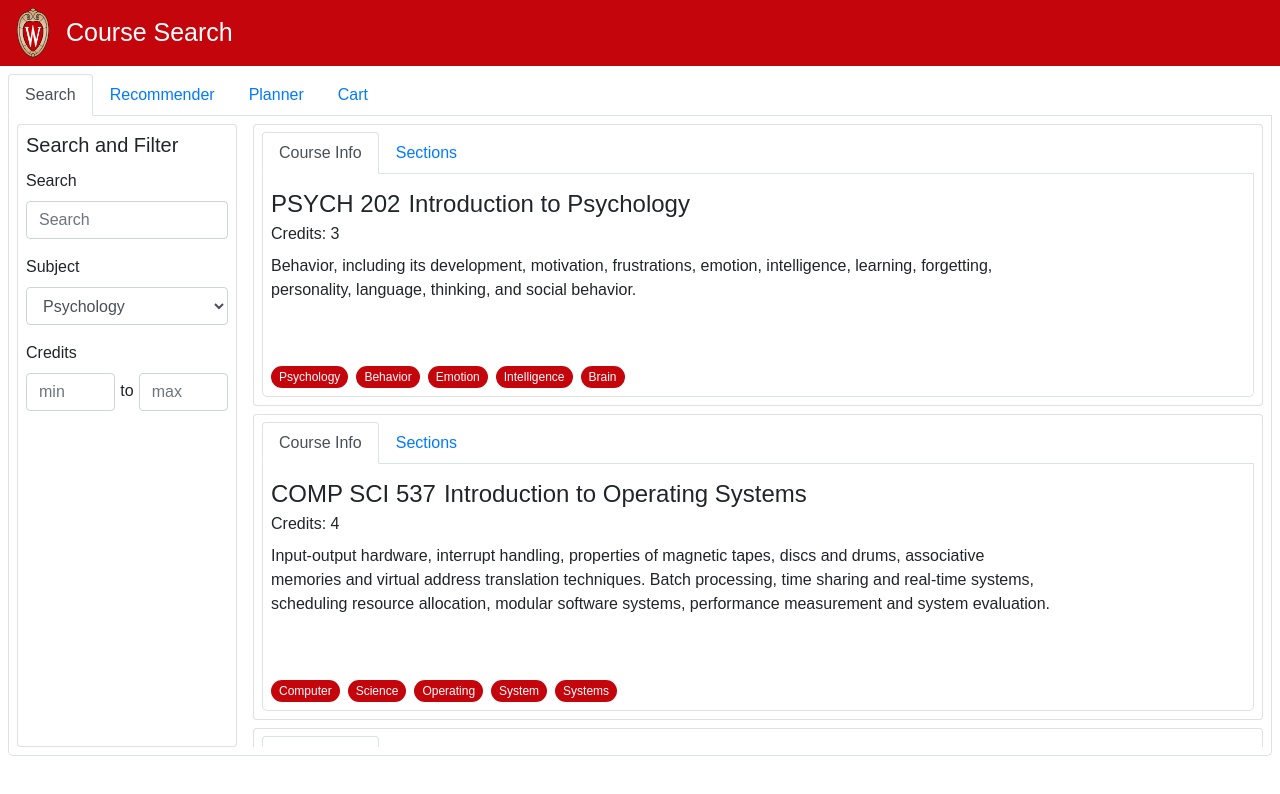
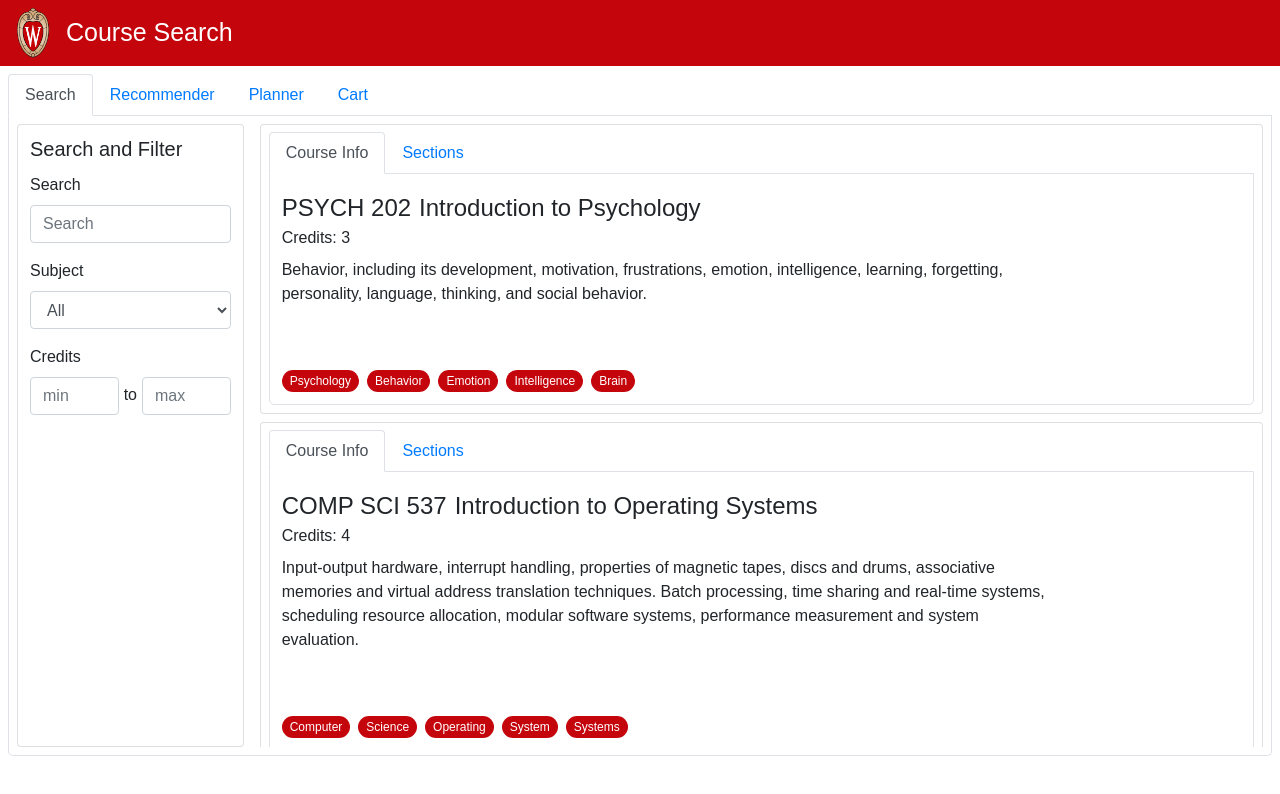
Before and after one commit to shen92/UW-Course-Search, a React (Create React App) app: page / in a window 1280 px wide. Shown: the top 794 px of the page. Built offline with nearby package versions, Linux system fonts and the light colour scheme.

Commit message:
refactor and filter re-do

```diff
--- a/src/components/CourseArea.js
+++ b/src/components/CourseArea.js
@@ -1,5 +1,5 @@
 import React from 'react';
-import { Container } from 'react-bootstrap';
+import PropTypes from 'prop-types';
 
 import { CourseCard } from '../components';
 
@@ -8,23 +8,15 @@ import '../css/components.css'
 function CourseArea(props) {
     const { filteredCourses } = props;
 
-    const renderFilteredCourses = () => {
-        let courses = [];
-        for (const item of Object.entries(filteredCourses)) {
-            const courseKey = item[0];
-            const course = item[1]
-            courses.push(
-                <CourseCard key={courseKey} course={course}/>
-            );
-        }
-        return courses;
-    }
-
     return (
         <div className="courseArea">
-            {renderFilteredCourses()}
+            {filteredCourses.map(course =>  <CourseCard key={course.key} course={course}/>)}
         </div>
     )
 }
 
+CourseArea.props = {
+    filteredCourses: PropTypes.array.isRequired,
+}
+
 export default CourseArea;
--- a/src/components/Sidebar.js
+++ b/src/components/Sidebar.js
@@ -1,26 +1,68 @@
 import React from 'react';
 import PropTypes from 'prop-types';
 
-import { Container, Card, Form } from 'react-bootstrap';
+import { Card, Form } from 'react-bootstrap';
 
 import '../css/components.css'
 
 function Sidebar(props) {
-    const { subjects } = props;
+    const {
+        subjects,
+        setSearchKeyword,
+        setSearchSubject,
+        setSearchMinCredits,
+        setSearchMaxCredits
+    } = props;
+
+    const onSearchTextInputChange = (e) => {
+        setSearchKeyword(e.currentTarget.value);
+    }
+
+    const onSubjectSelectChange = (e) => {
+        setSearchSubject(e.currentTarget.value)
+    }
+
+    const onMinCreditsInputChange = (e) =>{
+        const value = parseInt(e.currentTarget.value);
+        if (!isNaN(value))
+            setSearchMinCredits(value);
+        else
+            setSearchMinCredits(-1);
+    }
+
+    const onMaxCreditsInputChange = (e) => {
+        const value = parseInt(e.currentTarget.value);
+        if (!isNaN(value))
+            setSearchMaxCredits(value);
+        else
+            setSearchMaxCredits(10);
+    }
 
     return (
         <Card className="sidebar">
             <Card.Title>Search and Filter</Card.Title>
             <Form>
-                <Form.Group controlId="formKeywords"
-                            style={{width: '100%'}}>
+                <Form.Group
+                    controlId="formKeywords"
+                    style={{width: '100%'}}
+                >
                     <Form.Label>Search</Form.Label>
-                    <Form.Control type="text" placeholder="Search" autoComplete="off"/>
+                    <Form.Control
+                        type="text"
+                        placeholder="Search"
+                        autoComplete="off"
+                        onChange={(e) => onSearchTextInputChange(e)}
+                        // value={searchKeyword}
+                    />
                 </Form.Group>
 
                 <Form.Group controlId="formSubject">
                     <Form.Label>Subject</Form.Label>
-                    <Form.Control as="select">
+                    <Form.Control
+                        as="select"
+                        onChange={(e) => onSubjectSelectChange(e)}
+                        // value={searchSubject}
+                    >
                         { subjects.map(subject => <option key={subject}>{subject}</option>) }
                     </Form.Control>
                 </Form.Group>
@@ -28,11 +70,23 @@ function Sidebar(props) {
                 <div style={{display: 'flex', flexDirection: 'row', alignItems: 'center'}}>
                     <Form.Group controlId="minimumCredits" >
                         <Form.Label>Credits</Form.Label>
-                        <Form.Control type="text" placeholder="min" autoComplete="off"/>
+                        <Form.Control
+                            type="text"
+                            placeholder="min"
+                            autoComplete="off"
+                            onChange={(e) => onMinCreditsInputChange(e)}
+                            // value={searchMinCredits}
+                        />
                     </Form.Group>
                     <div style={{marginLeft: 5, marginRight: 5, marginTop: 13}}>to</div>
                     <Form.Group controlId="maximumCredits" style={{marginTop: '32px'}}>
-                        <Form.Control type="text" placeholder="max" autoComplete="off"/>
+                        <Form.Control
+                            type="text"
+                            placeholder="max"
+                            autoComplete="off"
+                            onChange={(e) => onMaxCreditsInputChange(e)}
+                            // value={searchMaxCredits}
+                        />
                     </Form.Group>
                 </div>
             </Form>
@@ -42,13 +96,9 @@ function Sidebar(props) {
 
 Sidebar.props = {
     subjects: PropTypes.array.isRequired,
-    searchKeyword: PropTypes.string.isRequired,
     setSearchKeyword: PropTypes.func.isRequired,
-    searchSubject: PropTypes.string.isRequired,
     setSearchSubject: PropTypes.func.isRequired,
-    searchMinCredits: PropTypes.string.isRequired,
     setSearchMinCredits: PropTypes.func.isRequired,
-    searchMaxCredits: PropTypes.string.isRequired,
     setSearchMaxCredits: PropTypes.func.isRequired,
 }
 
--- a/src/css/components.css
+++ b/src/css/components.css
@@ -9,7 +9,7 @@
 
 .sidebar {
   flex: 1;
-  padding: 8px;
+  padding: 12px;
 }
 
 .courseArea {
@@ -26,7 +26,7 @@
 .courseCardContent {
   display: flex;
   flex-direction: column;
-  padding: 8px;
+  padding: 12px;
   border: 1px solid #dee2e6;
   border-radius: 0px 0px 5px 5px;
 }
--- a/src/views/Home.js
+++ b/src/views/Home.js
@@ -4,12 +4,13 @@ import { TabContent, Sidebar, CourseArea} from '../components';
 
 function Home() {
     const [subjects, setSubjects] = useState([]);
-    const [filteredCourses, setFilteredCourses] = useState({});
+    const [allCourses, setAllCourses] = useState([]);
+    const [filteredCourses, setFilteredCourses] = useState([]);
 
     const [searchKeyword, setSearchKeyword] = useState("");
-    const [searchSubject, setSearchSubject] = useState("");
-    const [searchMinCredits, setSearchMinCredits] = useState(0);
-    const [searchMaxCredits, setSearchMaxCredits] = useState(0);
+    const [searchSubject, setSearchSubject] = useState("All");
+    const [searchMinCredits, setSearchMinCredits] = useState(-1);
+    const [searchMaxCredits, setSearchMaxCredits] = useState(10);
 
     useEffect(() => {
         const getSubjects = (data) => {
@@ -17,30 +18,54 @@ function Home() {
             for (const course of Object.values(data)) {
                 subjects.add(course.subject)
             }
-            setSubjects([...subjects]);
+            setSubjects(["All", ...subjects]);
         }
 
+        const getCourses = (data) => {
+            let courses = [];
+            for (const course of Object.entries(data)) {
+                courses.push({...course[1], key: course[0]});
+            }
+            setFilteredCourses(courses);
+            setAllCourses(courses);
+        }
+
+
         const data = require('../courses.json');
-        setFilteredCourses(data);
+        getCourses(data);
         getSubjects(data);
     }, []);
 
     useEffect(() => {
+        const filterCourses = () => {
+            let courses = [...allCourses];
 
-    }, [searchKeyword, searchSubject, searchMinCredits, searchMaxCredits]);
+            if (searchKeyword.length > 0) {
+                courses = courses.filter(course => course.keywords.indexOf(searchKeyword.toLowerCase()) > -1);
+            }
+
+            if (searchSubject !== 'All') {
+                courses = courses.filter(course => course.subject === searchSubject);
+            }
+            courses = courses.filter(course => course.credits >= searchMinCredits);
+            courses = courses.filter(course => course.credits <= searchMaxCredits);
+
+            setFilteredCourses([...courses]);
+        }
+
+        if (allCourses.length) filterCourses();
+    }, [allCourses, searchKeyword, searchSubject, searchMinCredits, searchMaxCredits]);
+
+    // console.log(allCourses);
 
     return (
         <TabContent>
             <div style={{ height: '100%', padding: 8, display: 'flex' }}>
                 <Sidebar
                     subjects={subjects}
-                    searchKeyword={searchKeyword}
                     setSearchKeyword={setSearchKeyword}
-                    searchSubject={searchSubject}
                     setSearchSubject={setSearchSubject}
-                    searchMinCredits={searchMinCredits}
                     setSearchMinCredits={setSearchMinCredits}
-                    searchMaxCredits={searchMaxCredits}
                     setSearchMaxCredits={setSearchMaxCredits}
                 />
                 <CourseArea filteredCourses={filteredCourses}/>
```
